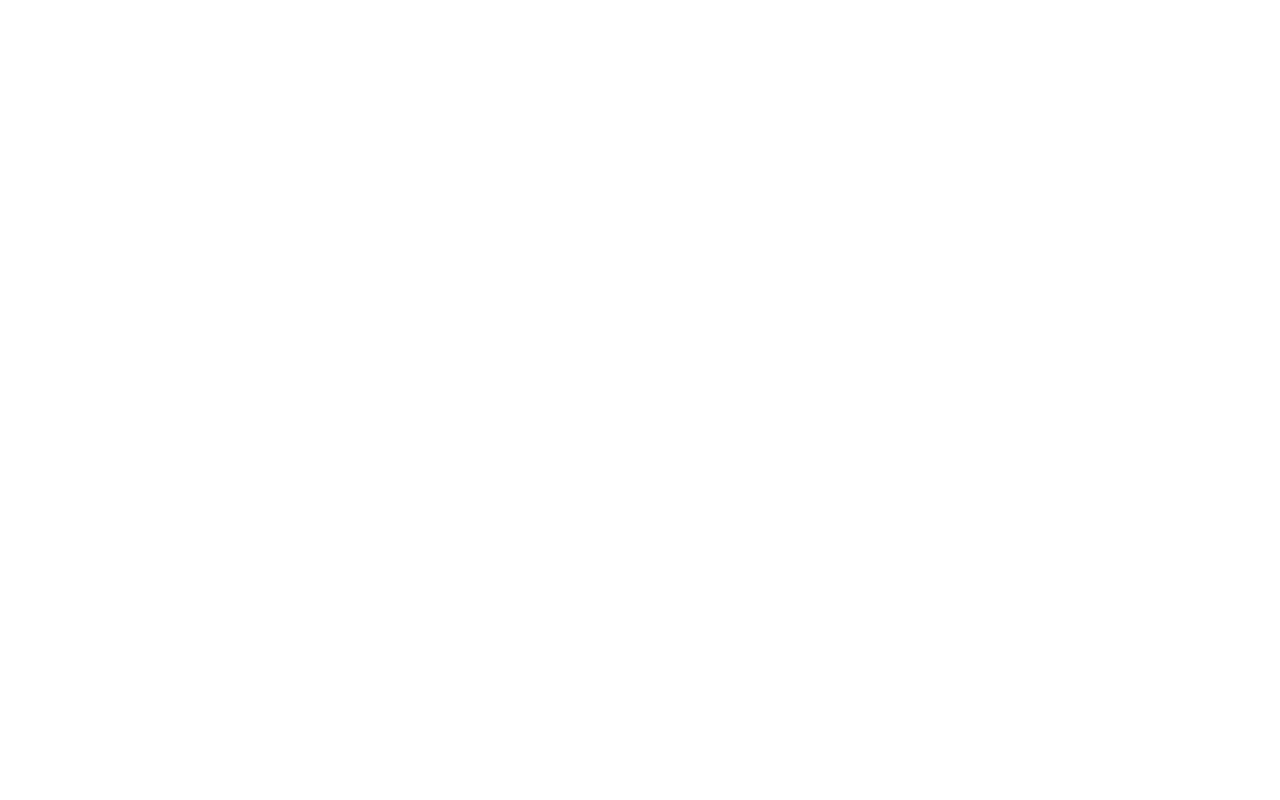
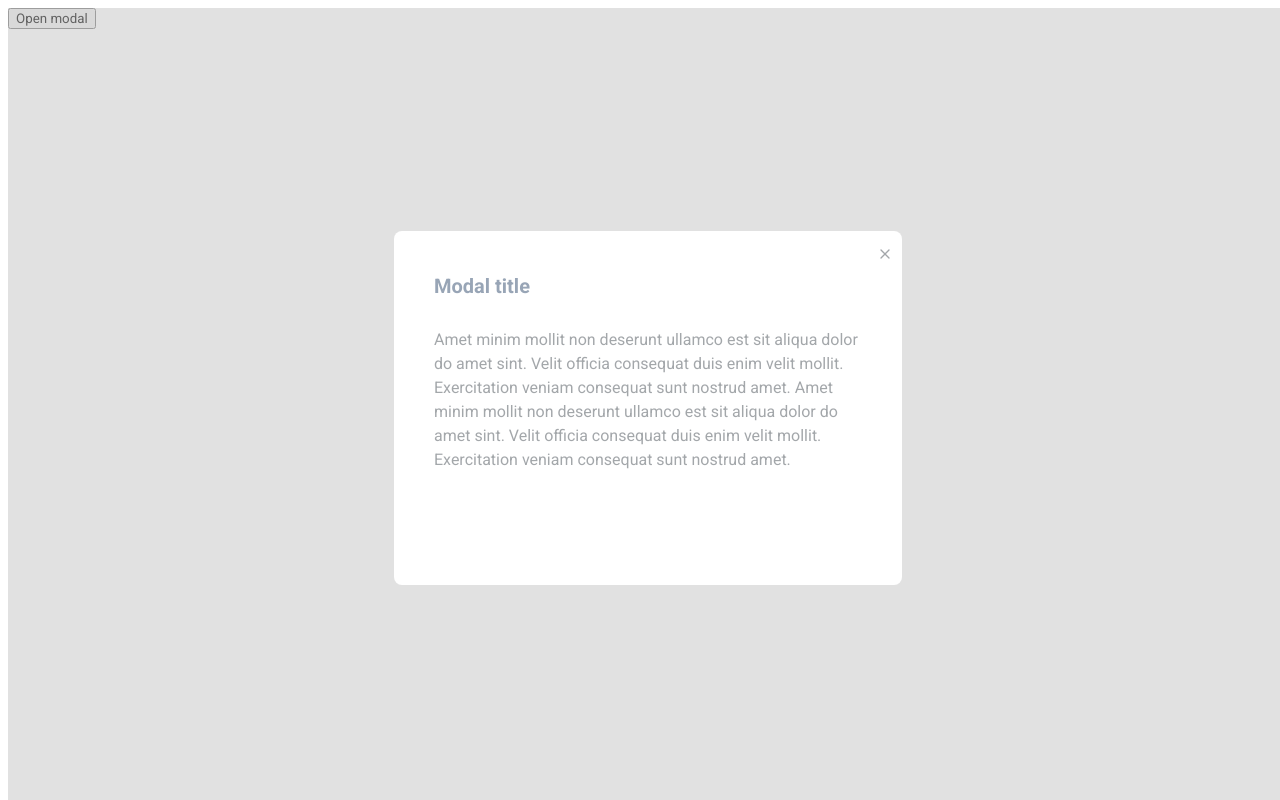
Before and after one commit to js-tasks-ru/htmlcss-20220120_valeriya-koroleva, a website: page 05-lection3/02-modal/index.html in a window 1280 px wide. Drawn offline with Linux system fonts and the light colour scheme.

Commit message:
add model

```diff
--- a/05-lection3/02-modal/index.html
+++ b/05-lection3/02-modal/index.html
@@ -7,6 +7,20 @@
         <title>Modal</title>
     </head>
     <body>
+        <div class="modal" id="modal">
+            <div class = "modal__window">
+                <div class="modal__close" id="modal-close"><svg width="16" height="16" viewBox="0 0 16 16" fill="none" xmlns="http://www.w3.org/2000/svg">
+                    <path fill-rule="evenodd" clip-rule="evenodd" d="M12.4714 3.52861C12.7318 3.78896 12.7318 4.21107 12.4714 4.47141L4.47141 12.4714C4.21107 12.7318 3.78896 12.7318 3.52861 12.4714C3.26826 12.2111 3.26826 11.789 3.52861 11.5286L11.5286 3.52861C11.789 3.26826 12.2111 3.26826 12.4714 3.52861Z" fill="#495057"/>
+                    <path fill-rule="evenodd" clip-rule="evenodd" d="M3.52861 3.52861C3.78896 3.26826 4.21107 3.26826 4.47141 3.52861L12.4714 11.5286C12.7318 11.789 12.7318 12.2111 12.4714 12.4714C12.2111 12.7318 11.789 12.7318 11.5286 12.4714L3.52861 4.47141C3.26826 4.21107 3.26826 3.78896 3.52861 3.52861Z" fill="#495057"/>
+                    </svg></div>
+                <h1 class = "modal__title">Modal title</h1>
+                <p class = "modal__text">
+                    Amet minim mollit non deserunt ullamco est sit aliqua dolor do amet sint. Velit officia consequat duis enim velit mollit. Exercitation veniam consequat sunt nostrud amet.
+                    Amet minim mollit non deserunt ullamco est sit aliqua dolor do amet sint. Velit officia consequat duis enim velit mollit. Exercitation veniam consequat sunt nostrud amet.
+                </p>
+            </div>
+        </div>
+        <button class="button button_primary" id="modal-open">Open modal</button>
     </body>
     <script src="./index.js"></script>
 </html>
--- a/05-lection3/02-modal/modal.css
+++ b/05-lection3/02-modal/modal.css
@@ -0,0 +1,48 @@
+.modal{
+    /* display: none; */
+    position: fixed;
+    width: 100%;
+    height: 100%;
+    font-family: Inter;
+    font-style: normal;
+    background: #C4C4C4;
+    opacity: 0.5;
+}
+.modal__window{
+    position: relative;
+    top:50%;
+    left:50%;
+    transform: translate(-50%,-50%);
+    width:428px;
+    height:294px;
+    background: var(--white);
+    border-radius: 8px;
+    padding-left: 40px;
+    padding-right: 40px;
+    padding-bottom: 30px;
+    padding-top: 30px;
+}
+.modal__title{
+    font-weight: 600;
+    font-size: 20px;
+    line-height: 24px;
+    color: #334D6E;;
+}
+.modal__text{
+    padding-top: 14px;
+    font-weight: normal;
+    font-size: 16px;
+    line-height: 24px;
+    color: var(--grey-4);
+}
+.modal__close{
+    position: absolute;
+    top:15px;
+    right: 15px;
+    width: 10px;
+    height: 10px;
+    color: var(--grey-4);
+}
+.modal__close:hover{
+    cursor: pointer;
+}
```
